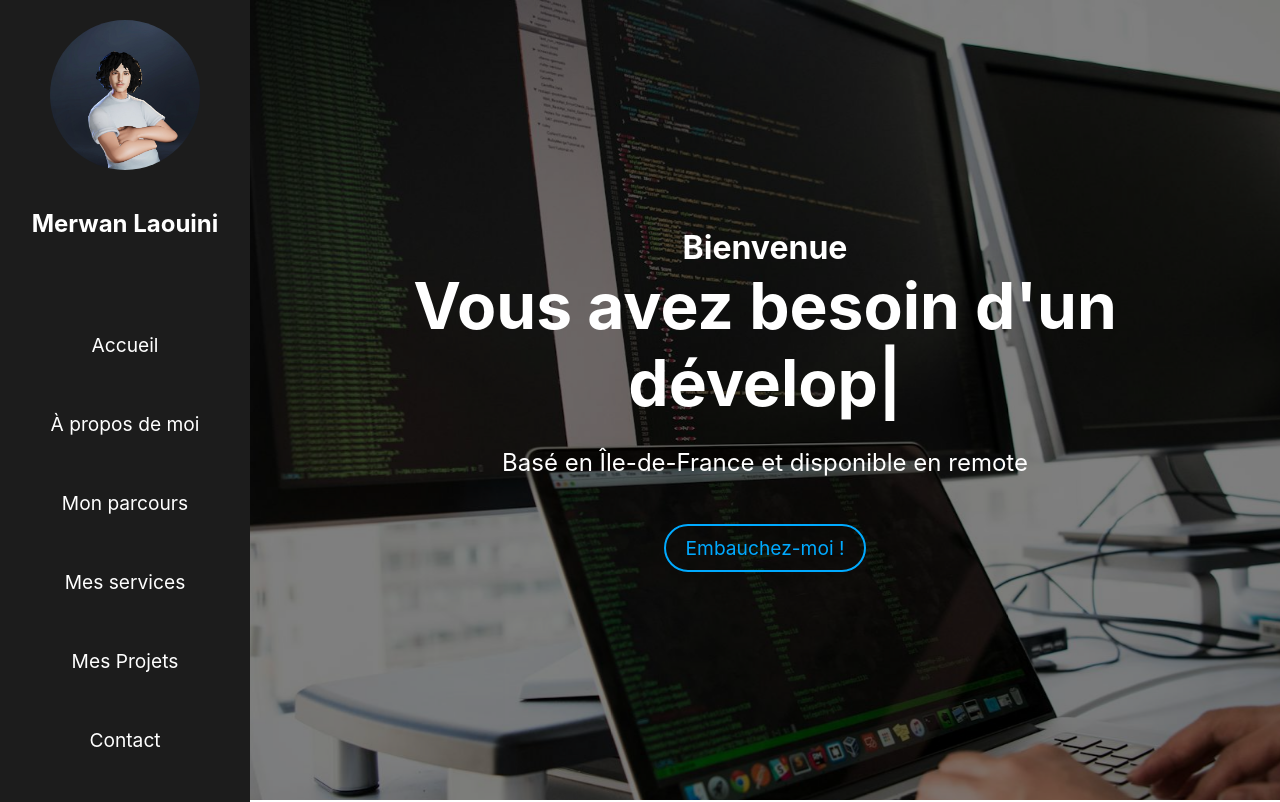
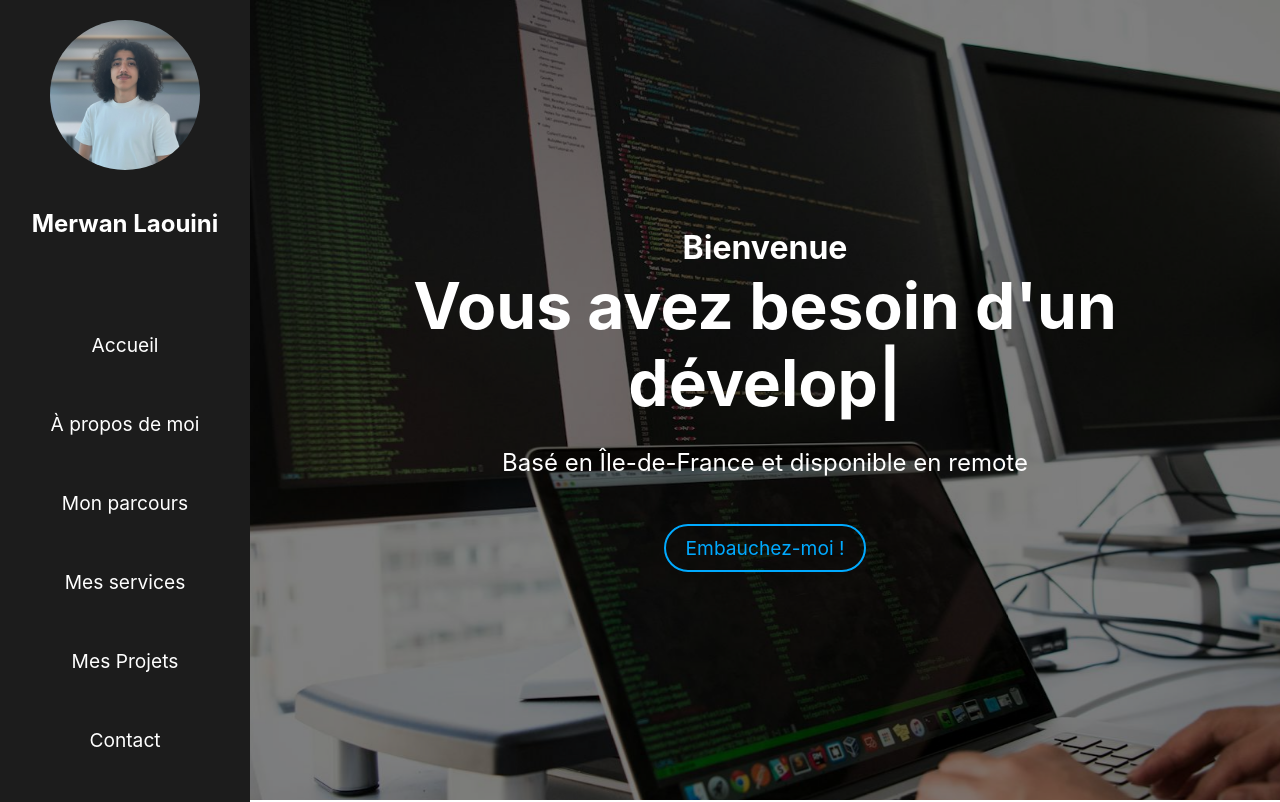
Before and after one commit to Meerwaan/portfoliov2, a React (Create React App) app: page / in a window 1280 px wide. Shown: the top 802 px of the page. Built offline with nearby package versions, Linux system fonts and the light colour scheme.

Commit message:
Update avatar image and improve avatar styling
Replaced the avatar image with PhotoPro.jpeg and updated CSS to use object-fit: cover for better image display in the SideMenu component.

```diff
--- a/src/Components/Home/SideMenu/SideMenu.css
+++ b/src/Components/Home/SideMenu/SideMenu.css
@@ -30,6 +30,7 @@
     height: 150px;
     border-radius: 50%;
     margin-bottom: 15px;
+    object-fit: cover;
 }
 
 .navigation {
--- a/src/Components/Home/SideMenu/SideMenu.js
+++ b/src/Components/Home/SideMenu/SideMenu.js
@@ -1,6 +1,6 @@
 import React, { useState } from 'react';
 import './SideMenu.css';
-import Avatar from '../../../Assets/AvatarDarkMode.jpeg';
+import Avatar from '../../../Assets/PhotoPro.jpeg';
 
 function SideMenu() {
     const [activeSection, setActiveSection] = useState('');
```
Also changed, not shown: src/Assets/PhotoPro.jpeg (added).
